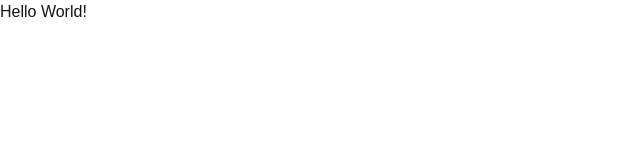
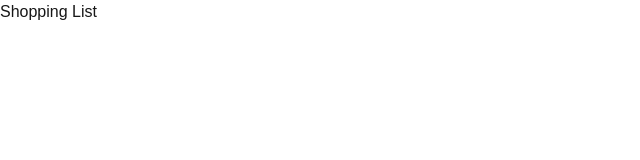
Before and after one commit to caddelacruz/cprg306-assignments, a Next.js app: page / in a window 1280 px wide. Shown: the top 160 px of the page, without its empty margins (0-640 px from the left). Built offline with nearby package versions, Linux system fonts and the light colour scheme.

Commit message:
created week-2 folder
created new code to display a new heading for week 2 assignment

```diff
--- a/app/page.js
+++ b/app/page.js
@@ -1,5 +1,7 @@
-export default function Page(){
+export default function Page() {
   return (
-    <main>Hello World!</main>
-  )
+    <main>
+      <h1>Shopping List</h1>
+    </main>
+  );
 }
```
Also changed, not shown: app/week-2/page.js (indentation only).
